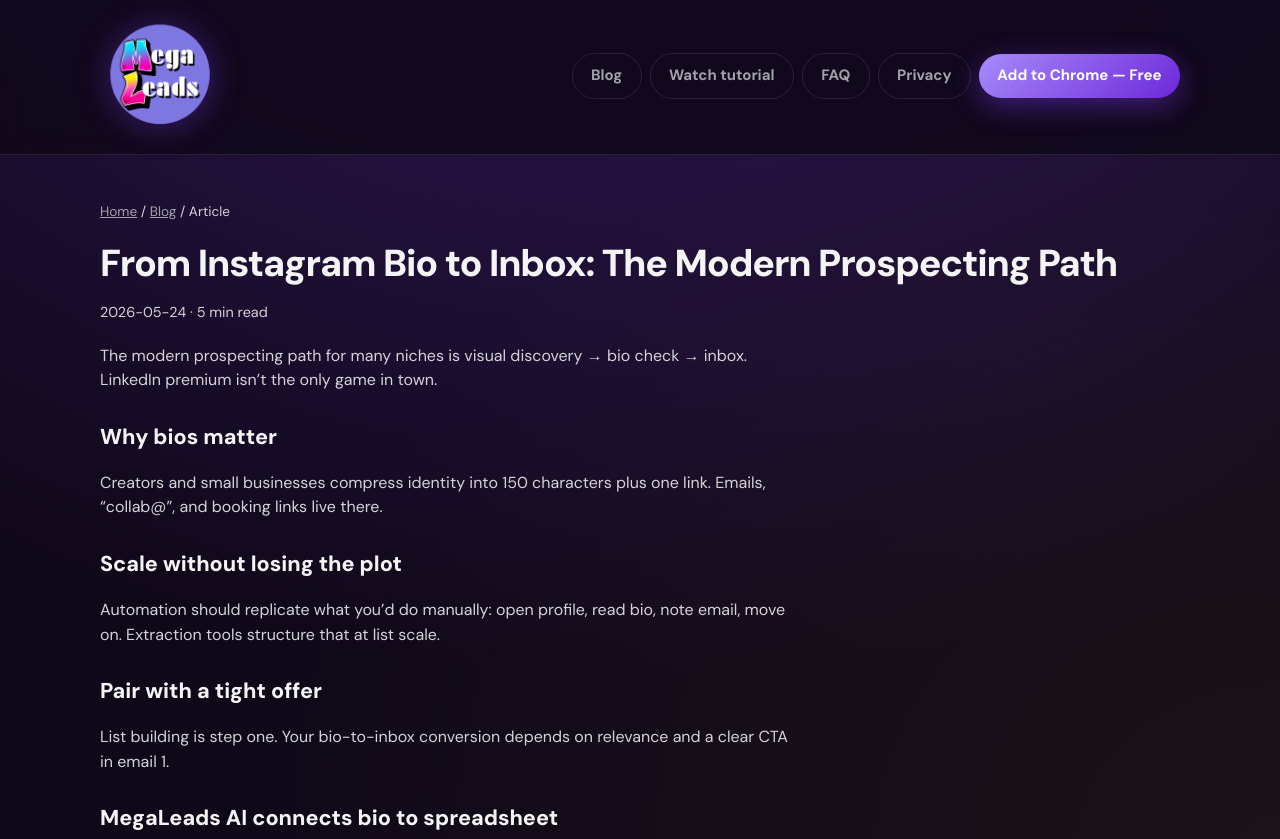
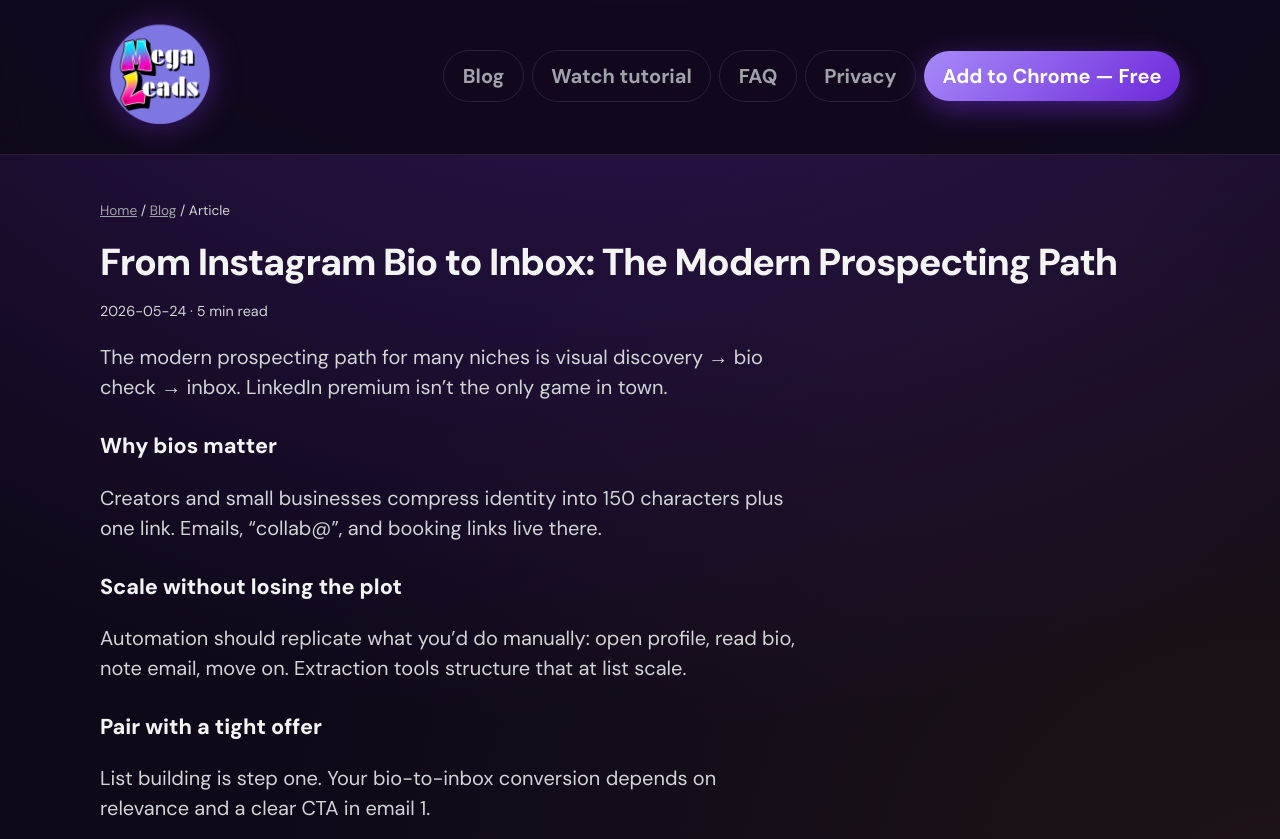
Before and after one commit to Plugin-factory-fl/MegaLeads, a browser extension: page docs/blog/instagram-bio-to-inbox.html in a window 1280 px wide. Shown: the top 839 px of the page. Drawn offline with Linux system fonts and the light colour scheme.

Commit message:
Use shared site-header.css so blog nav matches the homepage.
Single stylesheet for logo, nav layout, and header buttons; blog loads it after seo.css.

Co-authored-by: Cursor <cursoragent@cursor.com>

```diff
--- a/docs/blog/instagram-bio-to-inbox.html
+++ b/docs/blog/instagram-bio-to-inbox.html
@@ -20,9 +20,10 @@
     <meta property="og:image" content="https://megaleads-ai.com/assets/logo.png" />
     <link rel="preconnect" href="https://fonts.googleapis.com" />
     <link rel="preconnect" href="https://fonts.gstatic.com" crossorigin />
-    <link href="https://fonts.googleapis.com/css2?family=DM+Sans:ital,opsz,wght@0,9..40,400;0,9..40,600;0,9..40,700;0,9..40,800&amp;display=swap" rel="stylesheet" />
+    <link href="https://fonts.googleapis.com/css2?family=DM+Sans:ital,opsz,wght@0,9..40,400;0,9..40,500;0,9..40,600;0,9..40,700;0,9..40,800;0,9..40,900;0,9..40,1000;1,9..40,400;1,9..40,700;1,9..40,800&amp;display=swap" rel="stylesheet" />
     <link rel="icon" type="image/png" href="../assets/logo.png" />
     <link rel="stylesheet" href="../seo.css" />
+    <link rel="stylesheet" href="../site-header.css" />
     <script type="application/ld+json">
       {"@context":"https://schema.org","@type":"BlogPosting","headline":"From Instagram Bio to Inbox: The Modern Prospecting Path","description":"How marketers turn Instagram bios into email outreach—workflow tips and MegaLeads AI as the Chrome email extractor.","datePublished":"2026-05-24","author":{"@type":"Organization","name":"MegaMix AI, LLC"},"publisher":{"@type":"Organization","name":"MegaLeadsAI"},"mainEntityOfPage":"https://megaleads-ai.com/blog/instagram-bio-to-inbox.html"}
     </script>
--- a/docs/build-blog.mjs
+++ b/docs/build-blog.mjs
@@ -329,9 +329,10 @@ function headBlock(post, isIndex) {
     <meta property="og:image" content="https://megaleads-ai.com/assets/logo.png" />
     <link rel="preconnect" href="https://fonts.googleapis.com" />
     <link rel="preconnect" href="https://fonts.gstatic.com" crossorigin />
-    <link href="https://fonts.googleapis.com/css2?family=DM+Sans:ital,opsz,wght@0,9..40,400;0,9..40,600;0,9..40,700;0,9..40,800&amp;display=swap" rel="stylesheet" />
+    <link href="https://fonts.googleapis.com/css2?family=DM+Sans:ital,opsz,wght@0,9..40,400;0,9..40,500;0,9..40,600;0,9..40,700;0,9..40,800;0,9..40,900;0,9..40,1000;1,9..40,400;1,9..40,700;1,9..40,800&amp;display=swap" rel="stylesheet" />
     <link rel="icon" type="image/png" href="../assets/logo.png" />
     <link rel="stylesheet" href="../seo.css" />
+    <link rel="stylesheet" href="../site-header.css" />
     ${
       isIndex
         ? `<script type="application/ld+json">
--- a/docs/seo.css
+++ b/docs/seo.css
@@ -8,6 +8,7 @@
   --accent: #c4b5fd;
   --gold: #facc15;
   --violet: #7c3aed;
+  --glow: rgba(124, 58, 237, 0.45);
   --radius: 14px;
   --max: 1120px;
 }
@@ -20,8 +21,8 @@ html {
 body {
   margin: 0;
   font-family: 'DM Sans', system-ui, sans-serif;
-  font-size: 16px;
-  line-height: 1.55;
+  font-size: 15pt;
+  line-height: 1.5;
   color: var(--text);
   background: var(--bg-deep);
   background-image:
@@ -37,44 +38,9 @@ a {
   margin: 0 auto;
   padding: 0 1.25rem;
 }
-header {
-  padding: 1rem 0 1.15rem;
-  border-bottom: 1px solid var(--stroke);
-  position: sticky;
-  top: 0;
-  z-index: 50;
-  background: rgba(15, 8, 24, 0.85);
-  backdrop-filter: blur(12px);
-}
-.nav {
-  display: flex;
-  align-items: center;
-  justify-content: space-between;
-  gap: 1rem;
-  flex-wrap: wrap;
-}
-.brand {
-  display: flex;
-  align-items: center;
-  text-decoration: none;
-}
-.brand-logo {
-  height: 120px;
-  width: auto;
-  max-width: min(360px, 70vw);
-  display: block;
-  object-fit: contain;
-  object-position: left center;
-  filter: drop-shadow(0 2px 16px rgba(124, 58, 237, 0.4));
-}
-.nav-actions {
-  display: flex;
-  gap: 0.5rem;
-  align-items: center;
-  flex-wrap: wrap;
-  justify-content: flex-end;
-}
-.btn {
+/* Header/nav/buttons: site-header.css (loaded after this file on blog pages) */
+.seo-main .btn,
+.blog-cta .btn {
   display: inline-flex;
   align-items: center;
   justify-content: center;
@@ -82,32 +48,16 @@ header {
   padding: 0.65rem 1.15rem;
   border-radius: 999px;
   font-weight: 700;
-  font-size: 15px;
+  font-size: 15pt;
   text-decoration: none;
   border: none;
   cursor: pointer;
-  transition: transform 0.15s ease, box-shadow 0.15s ease;
 }
-.btn:hover {
-  transform: translateY(-1px);
-}
-.btn-primary {
+.seo-main .btn-primary,
+.blog-cta .btn-primary {
   background: linear-gradient(135deg, #a78bfa, #6d28d9);
   color: #fff;
-  box-shadow: 0 8px 28px rgba(124, 58, 237, 0.45);
-}
-.btn-ghost {
-  background: transparent;
-  color: var(--muted);
-  border: 1px solid var(--stroke);
-}
-.btn-ghost:hover {
-  color: var(--text);
-  border-color: rgba(255, 255, 255, 0.2);
-}
-.btn-ghost[aria-current='page'] {
-  color: var(--text);
-  border-color: rgba(196, 181, 253, 0.45);
+  box-shadow: 0 8px 28px var(--glow);
 }
 .seo-main {
   padding: 2rem 0 3rem;
@@ -214,18 +164,6 @@ header {
   margin-top: 0.75rem;
   font-size: 14px;
 }
-@media (max-width: 720px) {
-  .nav .btn-ghost {
-    padding: 0.5rem 0.75rem;
-    font-size: 14px;
-  }
-}
-@media (max-width: 640px) {
-  .nav .btn-ghost:not(.btn-cta-store) {
-    display: none;
-  }
-}
-
 .blog-grid {
   display: grid;
   grid-template-columns: repeat(auto-fill, minmax(300px, 1fr));
--- /dev/null
+++ b/docs/site-header.css
@@ -0,0 +1,100 @@
+/* Shared site header — keep in sync with megaleads-ai.com homepage */
+header {
+  padding: 1rem 0 1.15rem;
+  border-bottom: 1px solid var(--stroke);
+  position: sticky;
+  top: 0;
+  z-index: 50;
+  background: rgba(15, 8, 24, 0.85);
+  backdrop-filter: blur(12px);
+}
+
+.nav {
+  display: flex;
+  align-items: center;
+  justify-content: space-between;
+  gap: 1rem;
+}
+
+.brand {
+  display: flex;
+  align-items: center;
+  gap: 0.6rem;
+  font-weight: 800;
+  letter-spacing: -0.02em;
+  font-size: 1.1rem;
+  color: var(--text);
+  text-decoration: none;
+}
+
+.brand-logo {
+  height: 120px;
+  width: auto;
+  max-width: min(360px, 70vw);
+  display: block;
+  object-fit: contain;
+  object-position: left center;
+  filter: drop-shadow(0 2px 16px rgba(124, 58, 237, 0.4));
+}
+
+.nav-actions {
+  display: flex;
+  gap: 0.5rem;
+  align-items: center;
+  flex-wrap: wrap;
+  justify-content: flex-end;
+}
+
+header .btn {
+  display: inline-flex;
+  align-items: center;
+  justify-content: center;
+  gap: 0.45rem;
+  padding: 0.65rem 1.15rem;
+  border-radius: 999px;
+  font-weight: 700;
+  font-size: 15pt;
+  text-decoration: none;
+  border: none;
+  cursor: pointer;
+  transition: transform 0.15s ease, box-shadow 0.15s ease;
+}
+
+header .btn:hover {
+  transform: translateY(-1px);
+}
+
+header .btn-primary {
+  background: linear-gradient(135deg, #a78bfa, #6d28d9);
+  color: #fff;
+  box-shadow: 0 8px 28px var(--glow, rgba(124, 58, 237, 0.45));
+}
+
+header .btn-ghost {
+  background: transparent;
+  color: var(--muted);
+  border: 1px solid var(--stroke);
+}
+
+header .btn-ghost:hover {
+  color: var(--text);
+  border-color: rgba(255, 255, 255, 0.2);
+}
+
+header .btn-ghost[aria-current='page'] {
+  color: var(--text);
+  border-color: rgba(255, 255, 255, 0.2);
+}
+
+@media (max-width: 720px) {
+  .nav .btn-ghost {
+    padding: 0.5rem 0.75rem;
+    font-size: 14pt;
+  }
+}
+
+@media (max-width: 640px) {
+  .nav .btn-ghost:not(.btn-cta-store) {
+    display: none;
+  }
+}
```
Also changed, not shown: docs/blog/agency-prospecting-niche-lists.html (+2 -1 lines), docs/blog/cold-email-b2b-first-500.html (+2 -1 lines), docs/blog/competitor-followers-lead-gen.html (+2 -1 lines), docs/blog/email-list-quality-vs-quantity.html (+2 -1 lines), docs/blog/email-list-segmentation-tips.html (+2 -1 lines), docs/blog/ethical-email-list-building.html (+2 -1 lines), docs/blog/export-email-list-excel-crm.html (+2 -1 lines), docs/blog/follow-up-email-sequences.html (+2 -1 lines), docs/blog/hashtag-to-email-list-funnel.html (+2 -1 lines), docs/blog/index.html (+2 -1 lines), docs/blog/instagram-b2b-email-lists.html (+2 -1 lines), docs/blog/local-business-email-outreach.html (+2 -1 lines), docs/blog/scale-email-list-building.html (+2 -1 lines), docs/blog/start-email-list-from-zero.html (+2 -1 lines), 2 more files.
